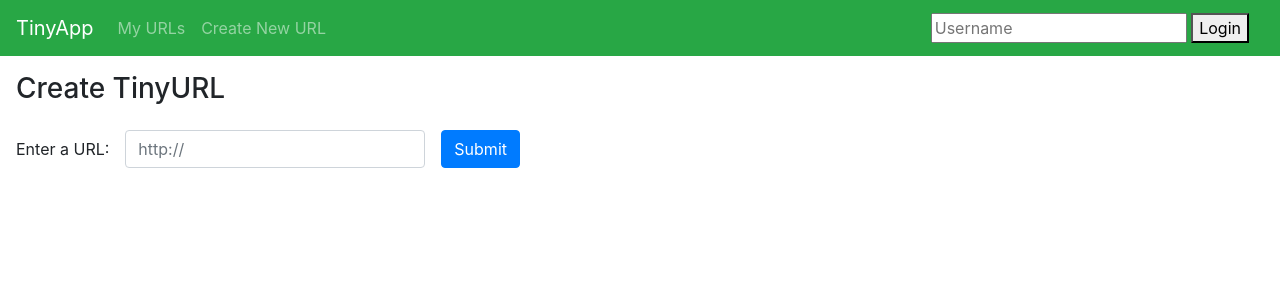
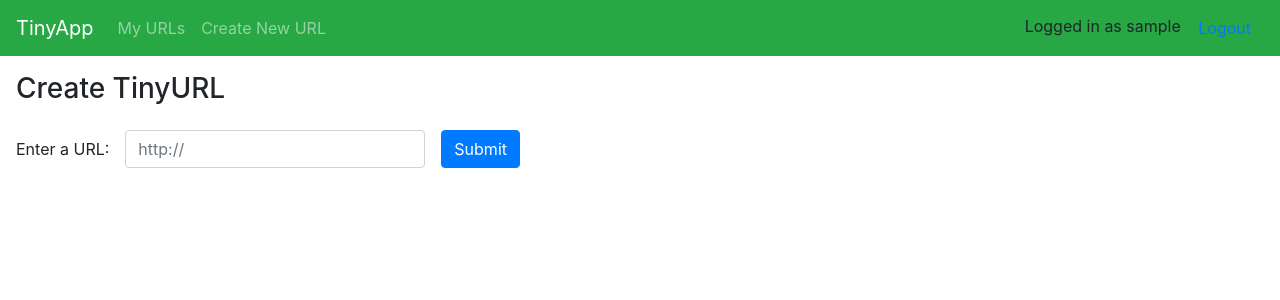
Before and after one commit to rplawn/tinyapp, a Node server app: template views/urls_new.ejs in a window 1280 px wide. Shown: the top 300 px of the page. Run offline with Node 20, Linux system fonts and the light colour scheme; the template is opened without the code that fills it: most values are stand-ins (such as "Sample title", 1, 10 or a date in 2020); some libraries are stand-ins or nearby versions.

Commit message:
implemented logout feature and clear cookies with logout

```diff
--- a/express_server.js
+++ b/express_server.js
@@ -83,3 +83,8 @@ app.post("/login", (req, res) => {
   res.cookie("username", req.body.username)
   res.redirect(`/urls`)
 });
+
+app.post("/logout", (req, res) => {
+  res.clearCookie
+  res.redirect(`/urls`)
+});
--- a/views/partials/_header.ejs
+++ b/views/partials/_header.ejs
@@ -11,12 +11,24 @@
         <a class="nav-item nav-link" href="/urls/new">Create New URL</a>
     </div>
   </div>
-  <form action="login" method="post" >
-  <div class="container">
-    <input type="text" placeholder="Username" name="username" required>
-    <button type="submit">Login</button>
-</form>
-</div>
+  <!-- Add conditional here-->
+  <% if (username) { %>
+    <form action="/logout" method="POST">
+      <div>
+        <label for="username">
+          Logged in as <%= username %>
+        </label>
+        <button type="submit" class="btn btn-link">Logout</button>
+      </div>
+    </form>
+  <% } else { %>
+    <form action="/login" method="post" >
+      <div class="container">
+        <input type="text" placeholder="Username" name="username" required>
+        <button type="submit">Login</button>
+      </div>
+      </form>
+ <% } %>
   </nav>
 </div>
 </header>
```
